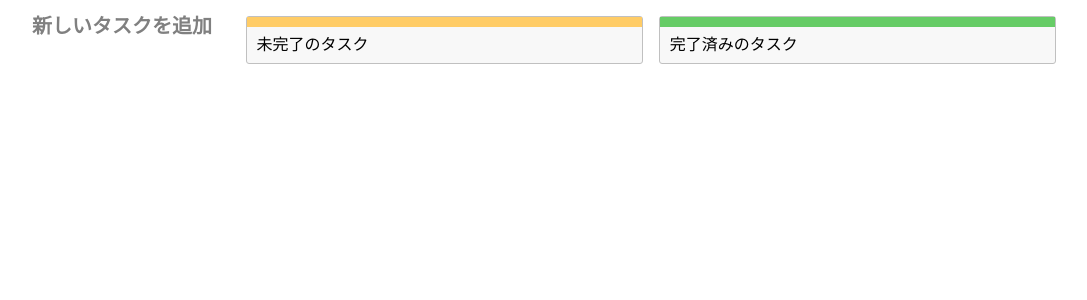
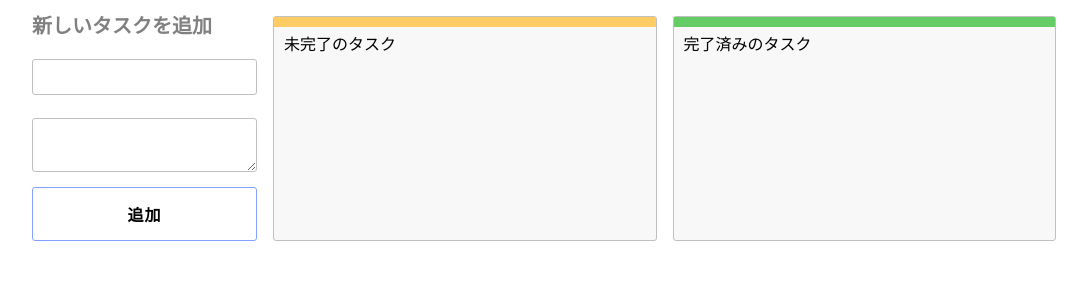
Before and after one commit to menheratechnology/bocchi-eng-template-js, a Next.js app: page / in a window 1280 px wide. Shown: the top 300 px of the page, without its empty margins (96-1183 px from the left). Built offline with nearby package versions, Linux system fonts and the light colour scheme.

Commit message:
fix: foo

```diff
--- a/src/components/Forms/AddTaskForm/index.tsx
+++ b/src/components/Forms/AddTaskForm/index.tsx
@@ -27,10 +27,13 @@ export const AddTaskForm = ({
     <div className={styles.formWrapper}>
       <p>新しいタスクを追加</p>
       {/* TODO: タスク名を入力するinputを用意する */}
+      <TextInput />
 
       {/* TODO: タスクの詳細を入力するtextareaを用意する */}
+      <TextAreaInput />
 
       {/* TODO: タスクを保存するボタンをつくる */}
+      <BasicButton>追加</BasicButton>
     </div>
   )
 }
```
Also changed, not shown: 1 other file (tests, documents, lock files or other folders).
